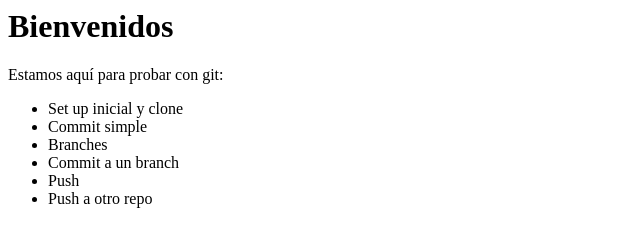
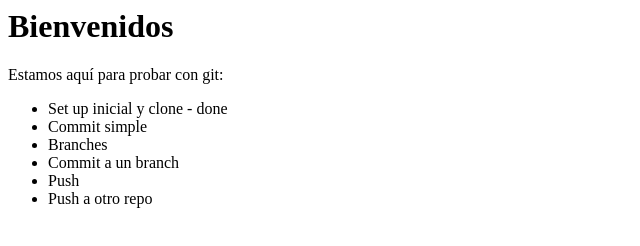
Before and after one commit to leomicheloni/JugandoConGit, a plain HTML site: page index.html in a window 1280 px wide. Shown: the full height of the page, 0-640 px from the left. Drawn offline with Linux system fonts and the light colour scheme.

Commit message:
done la primera

```diff
--- a/index.html
+++ b/index.html
@@ -6,7 +6,7 @@
 	<h1>Bienvenidos</h1>
 	<p>Estamos aquí para probar con git:</p>
 	<ul>
-		<li>Set up inicial y clone</li>
+		<li>Set up inicial y clone - done</li>
 		<li>Commit simple</li>
 		<li>Branches</li>
 		<li>Commit a un branch</li>
```
